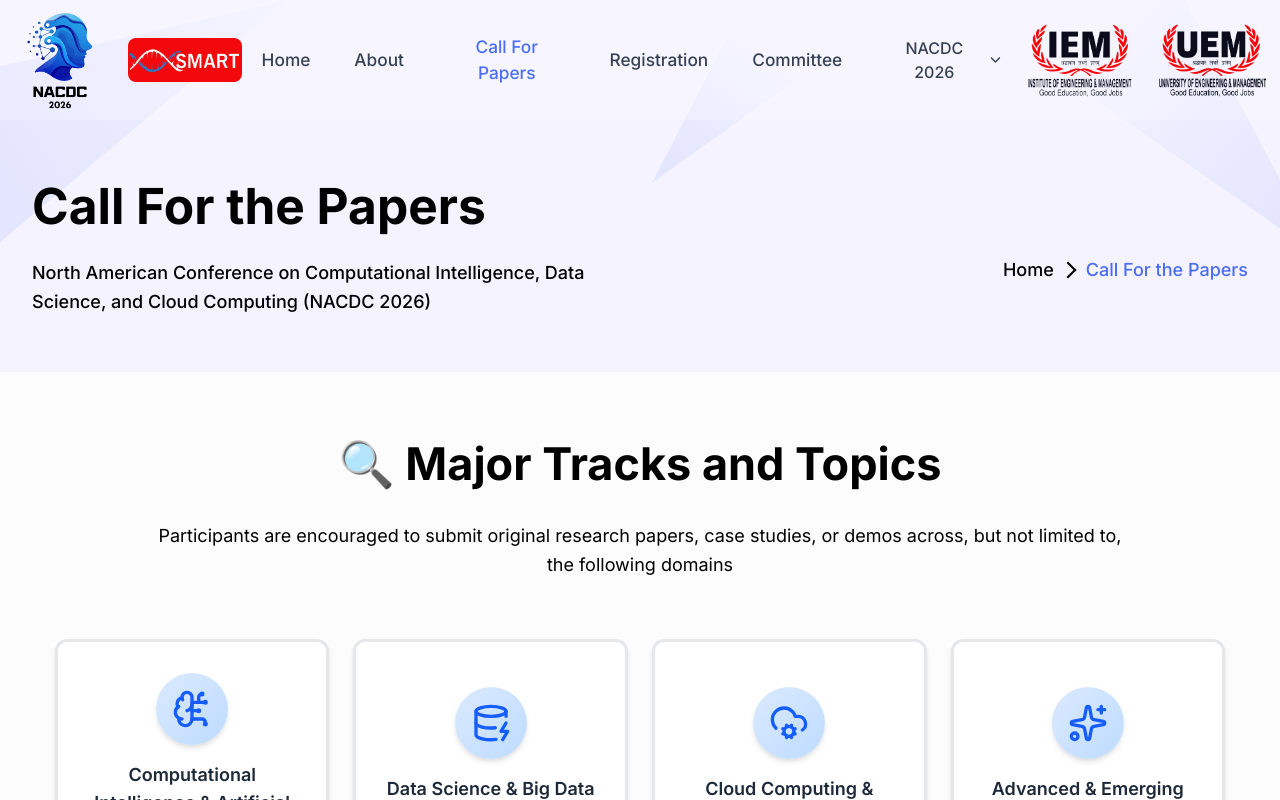
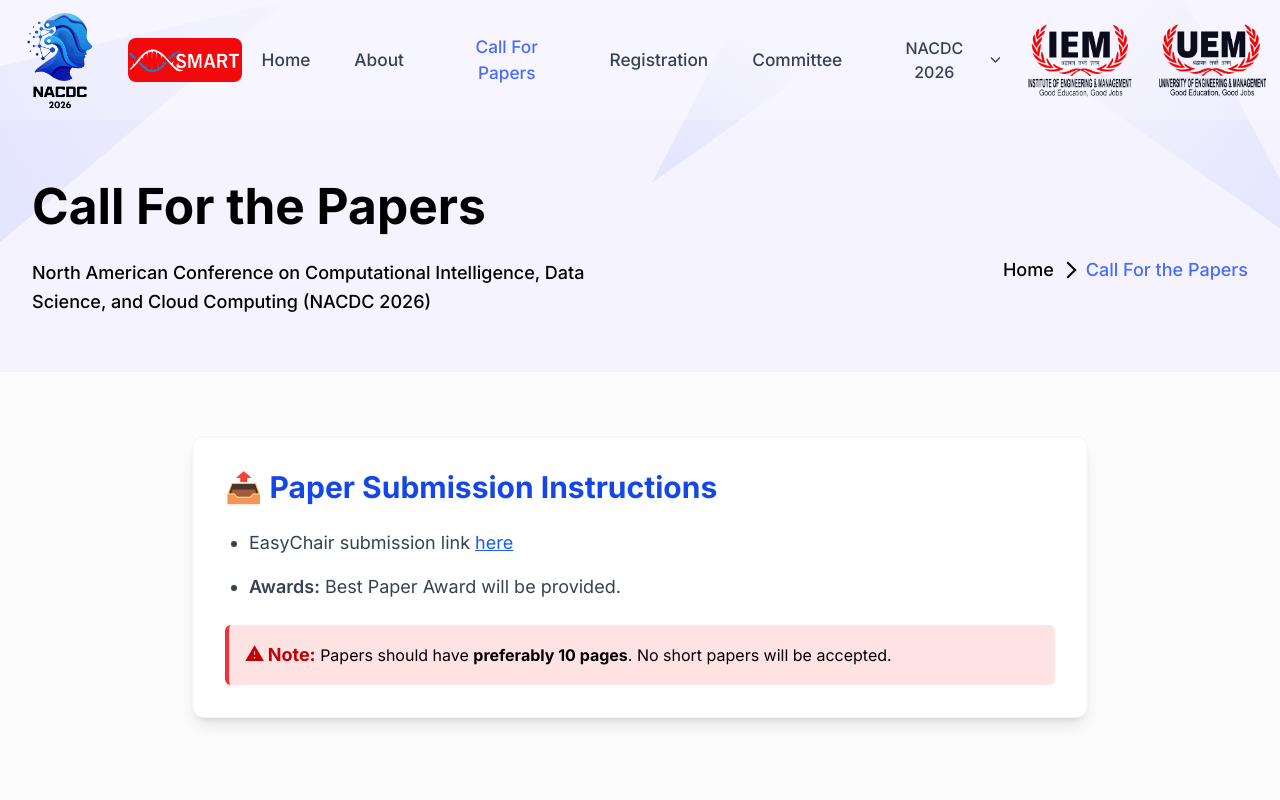
Before and after one commit to KartikTulsian/iemnacdc, a Next.js app: page /callForPapers in a window 1280 px wide. Shown: the top 800 px of the page. Built offline with nearby package versions, Linux system fonts and the light colour scheme.

Commit message:
changes in paper details and templates

```diff
--- a/src/app/callForPapers/page.tsx
+++ b/src/app/callForPapers/page.tsx
@@ -1,10 +1,8 @@
-// app/callForPapers/page.tsx
-
 import React, { Suspense } from "react";
 import { Metadata } from "next";
 import Breadcrumb from "@/components/Common/Breadcrumb";
 import PaperTracks from "@/components/Tracks/PaperTracks";
-// import PaperDetails from "@/components/Tracks/PaperDetails";
+import PaperDetails from "@/components/Tracks/PaperDetails";
 import SmoothScrollWrapper from "@/components/Tracks/SmoothScrollWrapper";
 
 export const metadata: Metadata = {
@@ -23,7 +21,7 @@ export default function CallForPaperspage() {
         pageName="Call For the Papers"
         description="North American Conference on Computational Intelligence, Data Science, and Cloud Computing (NACDC 2026)"
       />
-      {/* <PaperDetails /> */}
+      <PaperDetails />
       <PaperTracks />
     </div>
   );
--- a/src/components/Tracks/PaperDetails.tsx
+++ b/src/components/Tracks/PaperDetails.tsx
@@ -18,12 +18,12 @@ export default function PaperDetails() {
               <Link
                 className="text-blue-600 hover:text-blue-800 underline transition duration-200"
                 target="_blank"
-                href="https://easychair.org/conferences/?conf=iemicdc2025"
+                href="https://easychair.org/conferences?conf=nacdc2026"
               >
                 here
               </Link>
             </li>
-            <li>
+            {/* <li>
               Springer Paper Submission Guidelines{' '}
               <Link
                 className="text-blue-600 hover:text-blue-800 underline transition duration-200"
@@ -52,7 +52,7 @@ export default function PaperDetails() {
               >
                 here
               </Link>
-            </li>
+            </li> */}
             <li>
               <span className="font-semibold">Awards:</span> Best Paper Award will be provided.
             </li>
@@ -67,7 +67,7 @@ export default function PaperDetails() {
         </div>
 
         {/* Publication Section */}
-        <div className="bg-blue-100/50 p-8 rounded-xl shadow-lg border border-blue-200 text-center">
+        {/* <div className="bg-blue-100/50 p-8 rounded-xl shadow-lg border border-blue-200 text-center">
           <h2 className="text-xl sm:text-2xl font-semibold text-blue-800 mb-4 uppercase tracking-wide">
             📝 Publication & Indexing Details
           </h2>
@@ -79,7 +79,6 @@ export default function PaperDetails() {
             </span>
           </p>
 
-          {/* Optional Logo */}
           <div className="flex justify-center items-center my-6">
             <Image
               src="/images/sp.png"
@@ -92,7 +91,7 @@ export default function PaperDetails() {
           <p className="text-base sm:text-lg text-blue-900">
             <strong>Indexing:</strong> SCOPUS, INSPEC, WTI Frankfurt eG, zbMATH, SCImago
           </p>
-        </div>
+        </div> */}
       </div>
     </section>
   );
```
Also changed, not shown: 2 other files (tests, documents, lock files or other folders).
